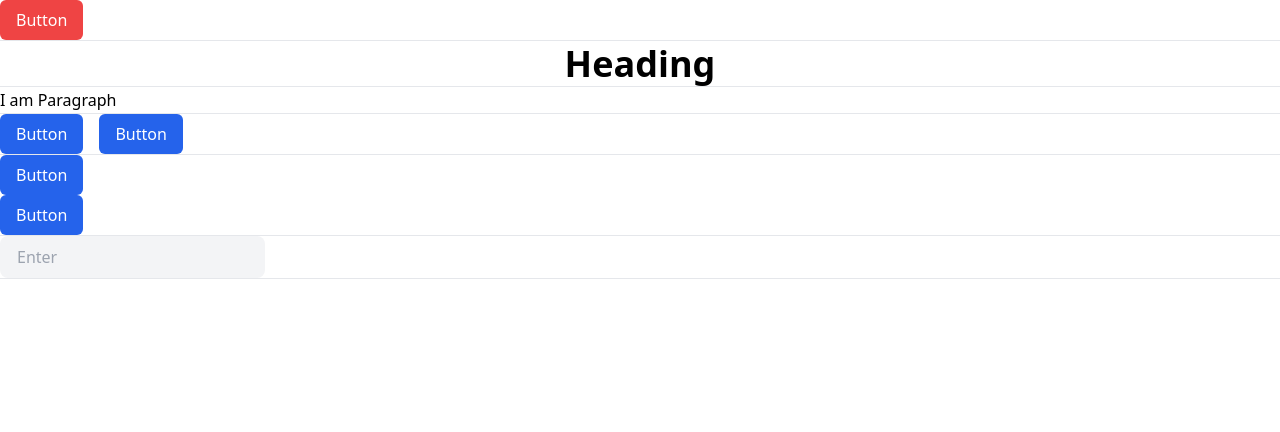
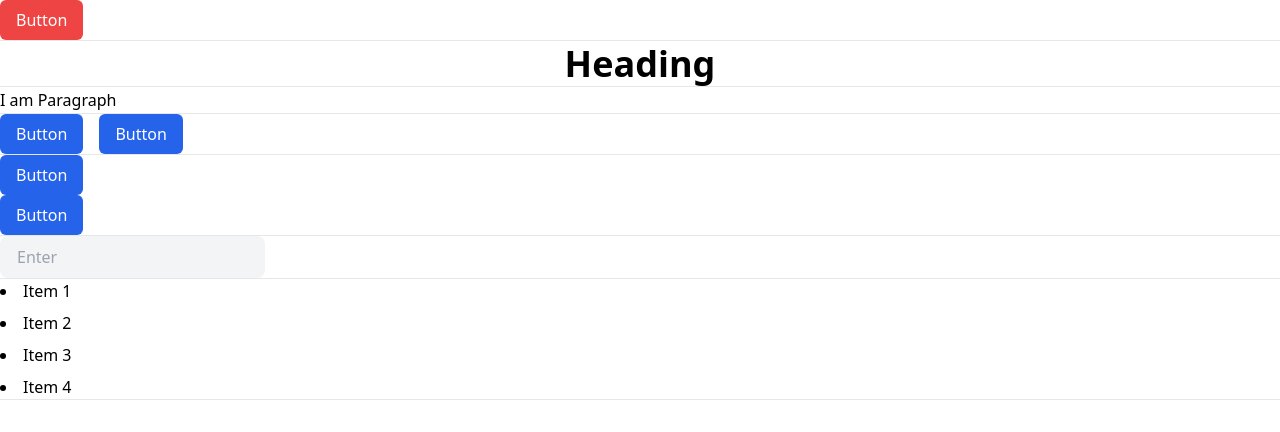
Before and after one commit to andepraveenofficial/frontend-design-system-tutorial, a React (Vite) app in the folder 01-storybook-tailwindcss/: page / in a window 1280 px wide. Shown: the top 432 px of the page. Built offline with nearby package versions, Linux system fonts and the light colour scheme.

Commit message:
Implemented List and ListItem

```diff
--- a/01-storybook-tailwindcss/src/App.tsx
+++ b/01-storybook-tailwindcss/src/App.tsx
@@ -1,4 +1,4 @@
-import { Button } from "./library/components";
+import { Button, Item, List } from "./library/components";
 import { Input } from "./library/form";
 import { Stack } from "./library/stack";
 import { Heading, Paragraph } from "./library/typography";
@@ -34,6 +34,14 @@ const App = () => {
 
 			<Input />
 			<hr />
+
+			<List>
+				<Item>Item 1</Item>
+				<Item>Item 2</Item>
+				<Item>Item 3</Item>
+				<Item>Item 4</Item>
+			</List>
+			<hr />
 		</>
 	);
 };
--- /dev/null
+++ b/01-storybook-tailwindcss/src/library/components/List.tsx
@@ -0,0 +1,73 @@
+import React, { PropsWithChildren } from "react";
+import { twMerge } from 'tailwind-merge';
+
+/*
+List Component :
+1. variant - ordered, unordered
+2. size - sm, md, lg
+3. custom className support - allows extending styles with custom Tailwind classes
+*/
+
+/* -----> Types <----- */
+type ListVariant = "ordered" | "unordered";
+type ListSize = "sm" | "md" | "lg";
+
+/* -----> ComponentProps <----- */
+type ListProps = PropsWithChildren<{
+  variant?: ListVariant;
+  size?: ListSize;
+  className?: string; // Custom Tailwind classes can be passed here
+}>;
+
+/* -----> ListItem Component <----- */
+export const Item: React.FC<PropsWithChildren<{ className?: string }>> = ({
+  children,
+  className = ""
+}) => {
+  const classes = twMerge([
+    "mb-1 last:mb-0", // Base styles for list items
+    className
+  ]);
+
+  return <li className={classes}>{children}</li>;
+};
+
+/* -----> List Component <----- */
+export const List: React.FC<ListProps> = ({
+  children,
+  variant = "unordered",
+  size = "md",
+  className = "",
+}) => {
+  // Base classes always applied
+  const baseClasses = "list-inside";
+
+  // Different sizes
+  const sizeClasses: Record<ListSize, string> = {
+    sm: "text-sm space-y-1",
+    md: "text-base space-y-2",
+    lg: "text-lg space-y-3",
+  };
+
+  // Different variants
+  const variantClasses: Record<ListVariant, string> = {
+    ordered: "list-decimal",
+    unordered: "list-disc",
+  };
+
+  // Combine all classes using tailwind-merge
+  const classes = twMerge([
+    baseClasses,
+    variantClasses[variant],
+    sizeClasses[size],
+    className
+  ]);
+
+  const List = variant === "ordered" ? "ol" : "ul";
+
+  return (
+    <List className={classes}>
+      {children}
+    </List>
+  );
+};
--- a/01-storybook-tailwindcss/src/library/components/index.ts
+++ b/01-storybook-tailwindcss/src/library/components/index.ts
@@ -1 +1,2 @@
-export { default as Button } from './Button';
+export { default as Button } from "./Button";
+export { Item, List } from "./List";
```
Also changed, not shown: 1 other file (tests, documents, lock files or other folders).
